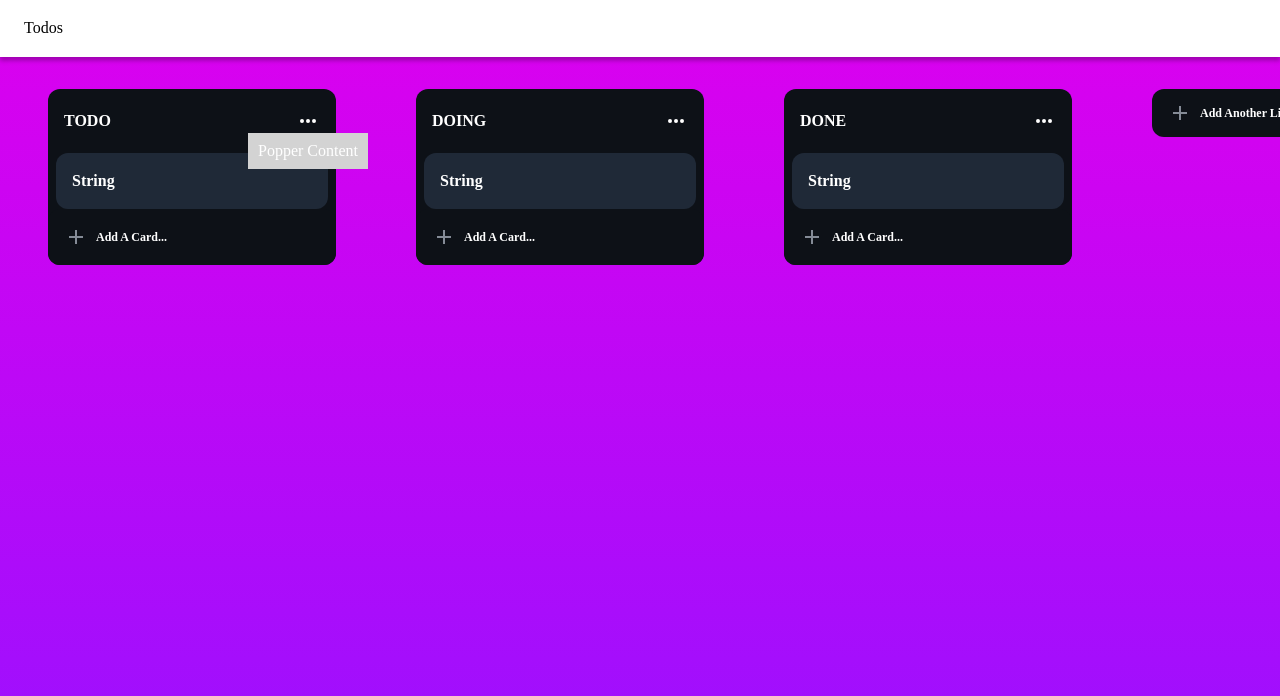
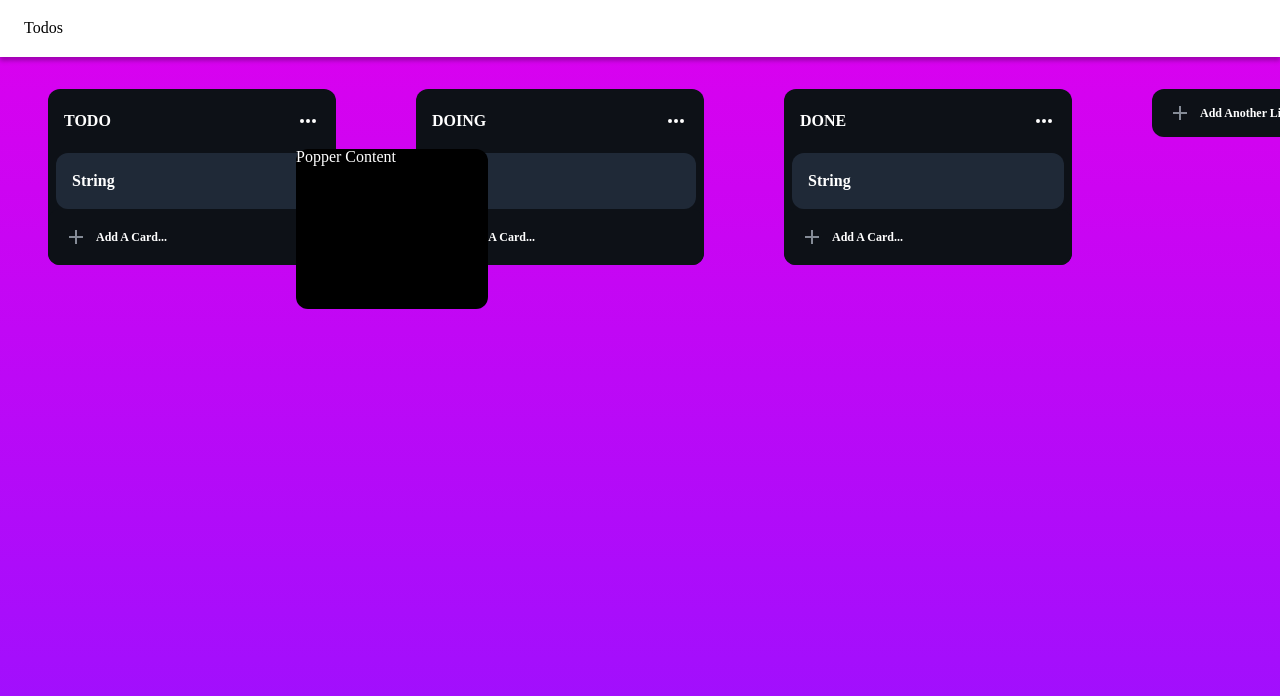
Before and after one commit to namhoonchoe/React-Todo-Custom, a React (Vite) app: page / in a window 1280 px wide. Both pictures are taken after a click on the button 308 px from the left and 120 px from the top of the page. Shown: the top 696 px of the page. Built offline with nearby package versions, Linux system fonts and the light colour scheme.

Commit message:
[Feat] DropDown Placement
react  poppper dropdown

```diff
--- a/src/components/Card.tsx
+++ b/src/components/Card.tsx
@@ -1,4 +1,4 @@
-import { useRef, useState } from "react";
+import { useRef } from "react";
 import styled from "styled-components";
 import EditIcon from "./Icons/EditIcon";
 import DismissIcon from "./Icons/DismissIcon";
--- a/src/components/DropDown.tsx
+++ b/src/components/DropDown.tsx
@@ -25,7 +25,10 @@ const DropDown = () => {
   const toggleOpen = () => setIsOpen((prev) =>!prev);
   const { styles, attributes } = usePopper(
     referenceElement.current,
-    popperElement
+    popperElement,
+    {
+      placement:'top-start'
+    }
   );
 
   return (
@@ -48,10 +51,13 @@ const DropDown = () => {
         >
           <div
             style={{
-              padding: "10px",
-              backgroundColor: "lightgray",
+              width:"12rem",
+              marginTop: "1rem",
+              aspectRatio:1.2,
+              borderRadius: "12px",
+              backgroundColor: "black",
               color: "white",
-              borderColor: "black",
+
             }}
           >
             Popper Content
```
